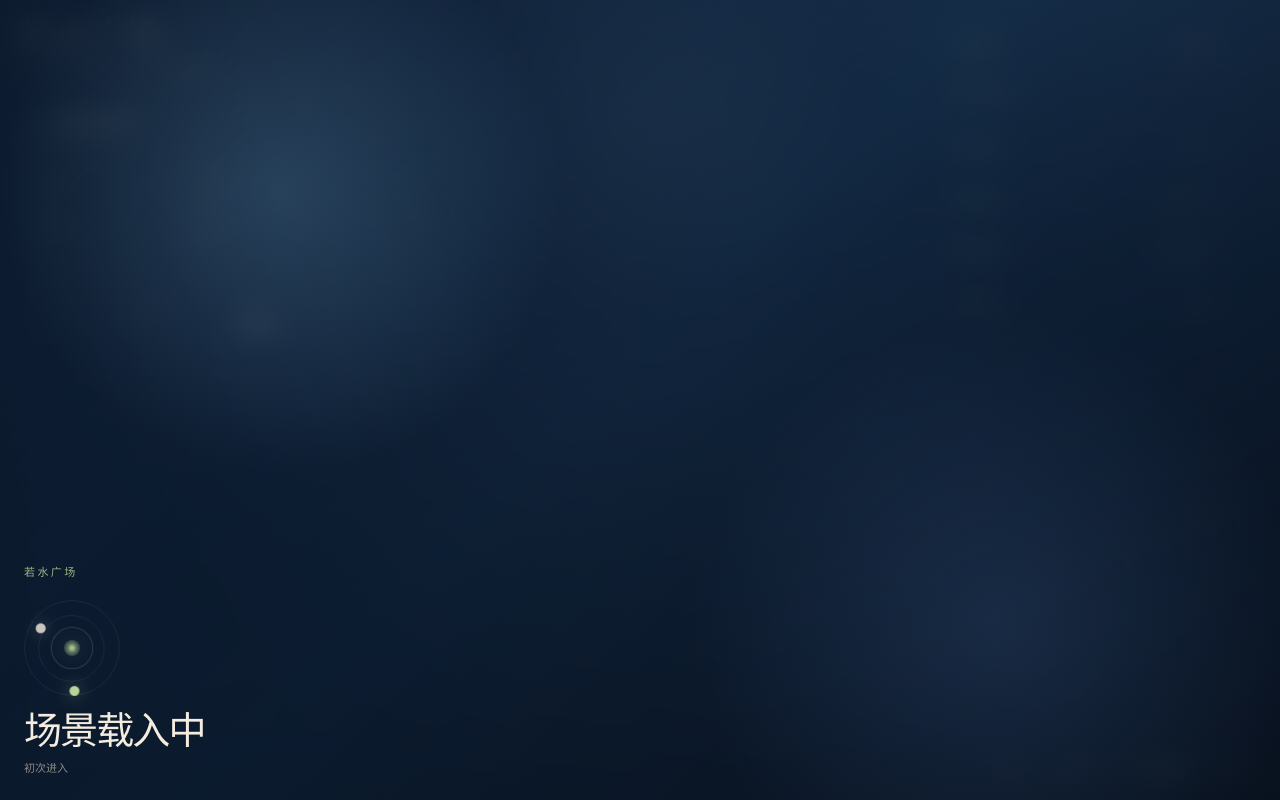
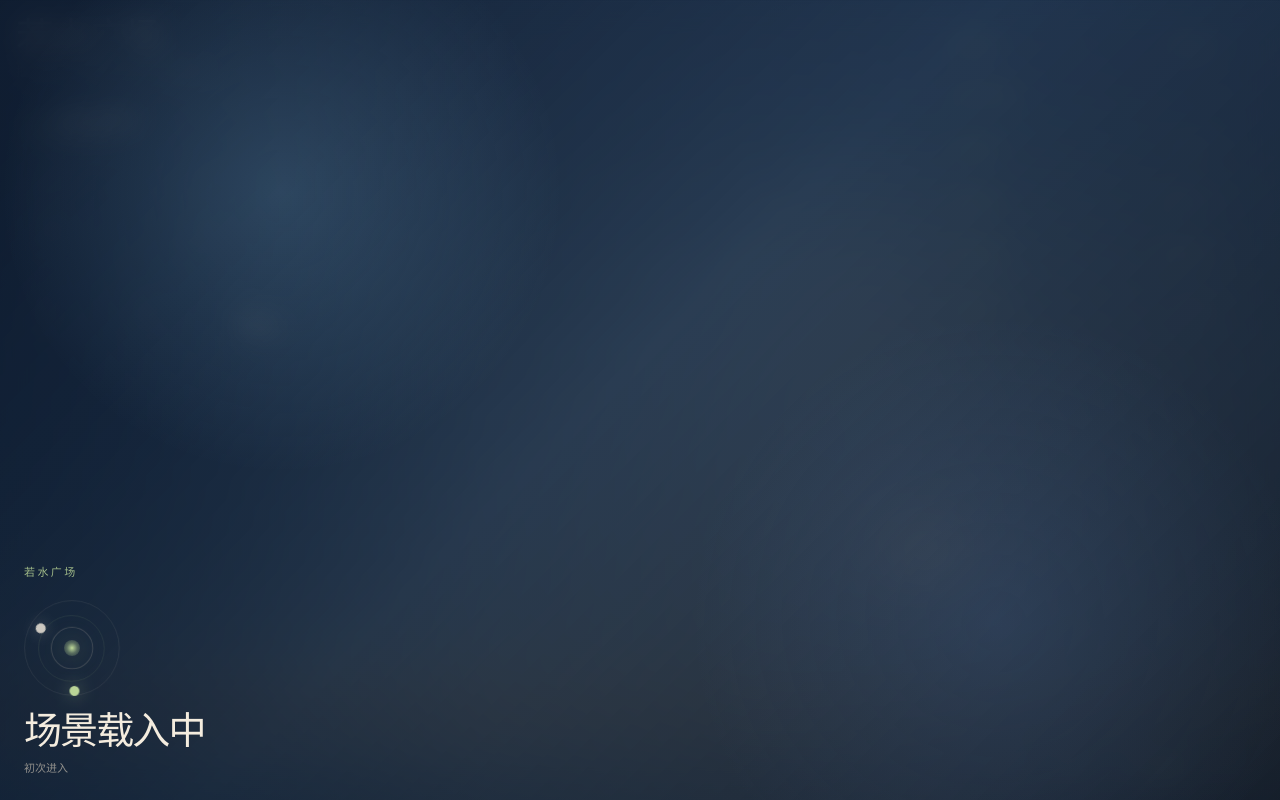
Before and after one commit to Taz-dingo/ruoshui, a React (Vite) app in the folder web/: page / in a window 1280 px wide. Built offline with nearby package versions, Linux system fonts and the light colour scheme.

Commit message:
feat: add poly haven sky backdrop

```diff
--- a/web/src/style.css
+++ b/web/src/style.css
@@ -57,10 +57,12 @@
   .scene {
     @apply absolute inset-0;
     background:
-      radial-gradient(circle at 50% 14%, rgba(182, 225, 255, 0.2), transparent 22%),
-      radial-gradient(circle at 18% 24%, rgba(108, 172, 227, 0.16), transparent 26%),
-      radial-gradient(circle at 80% 78%, rgba(65, 106, 160, 0.18), transparent 30%),
+      linear-gradient(180deg, rgba(15, 33, 55, 0.08) 0%, rgba(7, 14, 24, 0.26) 100%),
+      url('/images/sky/qwantani-morning-puresky.webp'),
       linear-gradient(180deg, #2d527b 0%, #183252 36%, #0e1d31 68%, #0b121d 100%);
+    background-position: center center, center top, center center;
+    background-repeat: no-repeat;
+    background-size: cover, cover, cover;
   }
 
   .scene::before,
@@ -71,19 +73,17 @@
 
   .scene::before {
     background:
-      linear-gradient(rgba(220, 239, 255, 0.028) 1px, transparent 1px),
-      linear-gradient(90deg, rgba(220, 239, 255, 0.022) 1px, transparent 1px),
-      radial-gradient(circle at 50% 50%, rgba(175, 216, 255, 0.12), transparent 62%);
-    background-size: 52px 52px, 52px 52px, 100% 100%;
-    mask-image: radial-gradient(circle at 50% 50%, black 42%, transparent 100%);
-    opacity: 0.7;
+      radial-gradient(circle at 68% 38%, rgba(255, 249, 232, 0.18), transparent 18%),
+      radial-gradient(circle at 24% 62%, rgba(176, 220, 255, 0.12), transparent 26%),
+      linear-gradient(180deg, rgba(195, 226, 255, 0.06) 0%, rgba(195, 226, 255, 0) 44%);
+    opacity: 0.82;
     animation: ruoshui-scene-breathe 7s ease-in-out infinite;
   }
 
   .scene::after {
     background:
-      linear-gradient(90deg, rgba(8, 18, 34, 0.54) 0%, rgba(8, 18, 34, 0.14) 36%, rgba(8, 18, 34, 0.06) 58%, rgba(8, 18, 34, 0.18) 100%),
-      linear-gradient(180deg, rgba(28, 61, 98, 0.08) 0%, rgba(8, 15, 27, 0.34) 100%);
+      linear-gradient(90deg, rgba(8, 18, 34, 0.46) 0%, rgba(8, 18, 34, 0.08) 38%, rgba(8, 18, 34, 0.04) 58%, rgba(8, 18, 34, 0.12) 100%),
+      linear-gradient(180deg, rgba(18, 42, 71, 0.04) 0%, rgba(8, 15, 27, 0.3) 100%);
   }
 
   .scene canvas {
```
Also changed, not shown: web/public/images/sky/qwantani-morning-puresky.webp (added), 1 other file (tests, documents, lock files or other folders).
